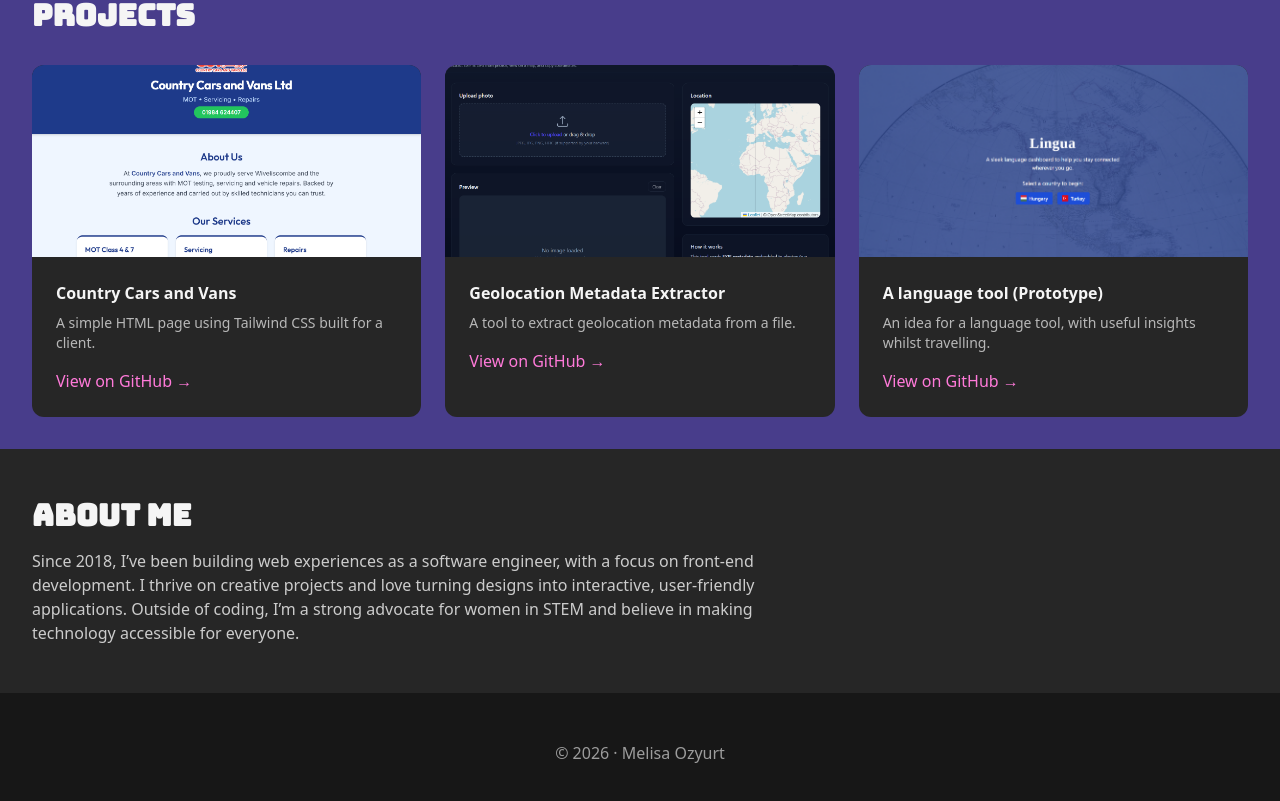
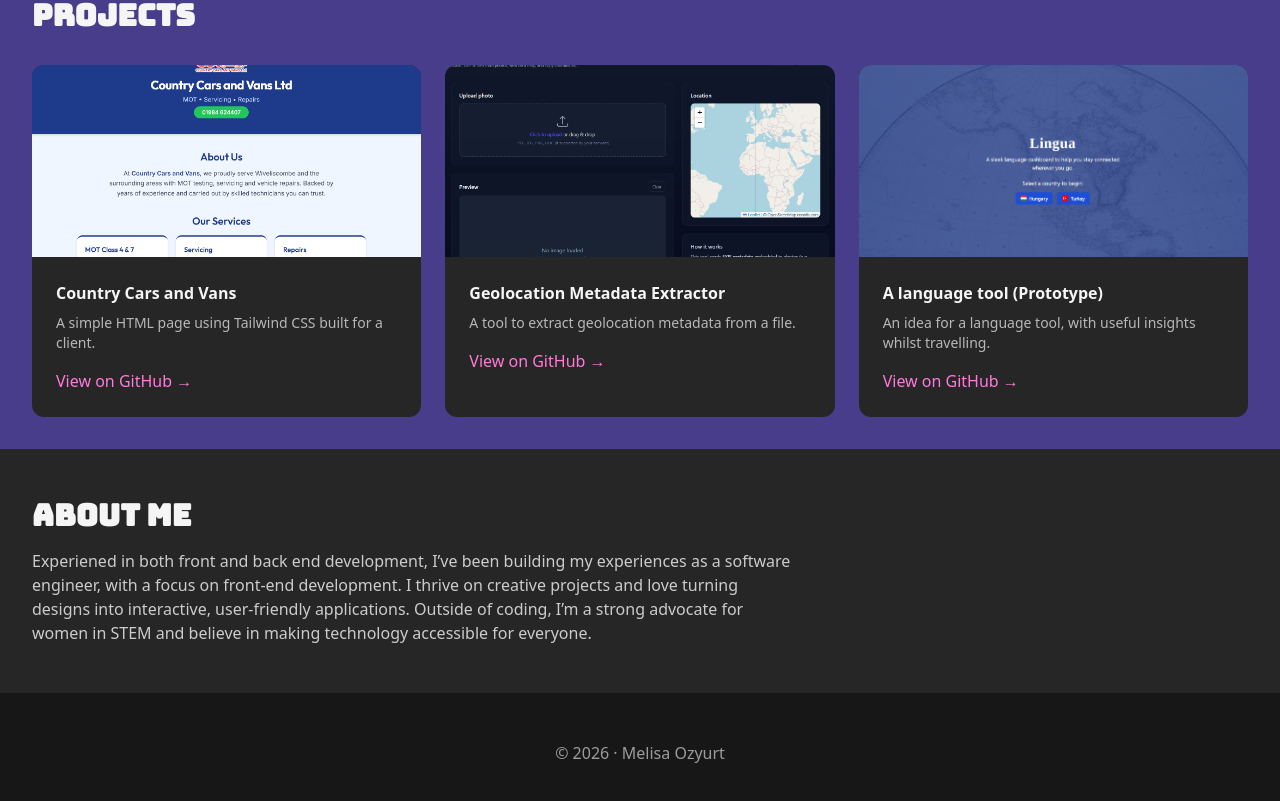
Before and after one commit to millyhx/portfolio, a Vue app: page / in a window 1280 px wide. Shown: the part 399-1200 px from the top of the page. Built offline with nearby package versions, Linux system fonts and the light colour scheme.

Commit message:
enabling github pages

```diff
--- a/package.json
+++ b/package.json
@@ -6,7 +6,8 @@
   "scripts": {
     "dev": "vite",
     "build": "vite build",
-    "preview": "vite preview"
+    "preview": "vite preview",
+    "deploy": "gh-pages -d dist"
   },
   "dependencies": {
     "lucide-vue-next": "^0.563.0",
--- a/src/App.vue
+++ b/src/App.vue
@@ -1,5 +1,4 @@
 <script setup lang="ts">
-import { ref } from 'vue'
 import { Github, Linkedin } from 'lucide-vue-next'
 
 
@@ -117,7 +116,7 @@ const projects: Project[] = [
     <section class="px-8 py-12 bg-neutral-100 dark:bg-neutral-800">
       <h3 class="font-bungee text-3xl font-bold mb-4">About Me</h3>
       <p class="max-w-3xl opacity-80">
-        Since 2018, I’ve been building web experiences as a software engineer, with a focus on front-end development. I thrive on creative projects and love turning designs into interactive, user-friendly applications.
+        Experiened in both front and back end development, I’ve been building my experiences as a software engineer, with a focus on front-end development. I thrive on creative projects and love turning designs into interactive, user-friendly applications.
         Outside of coding, I’m a strong advocate for women in STEM and believe in making technology accessible for everyone.
       </p>
     </section>
--- a/vite.config.ts
+++ b/vite.config.ts
@@ -2,5 +2,6 @@ import { defineConfig } from 'vite'
 import vue from '@vitejs/plugin-vue'
 
 export default defineConfig({
-  plugins: [vue()]
+  plugins: [vue()],
+  base: '/portfolio/',
 })
```
Also changed, not shown: 7 other files (tests, documents, lock files or other folders).
